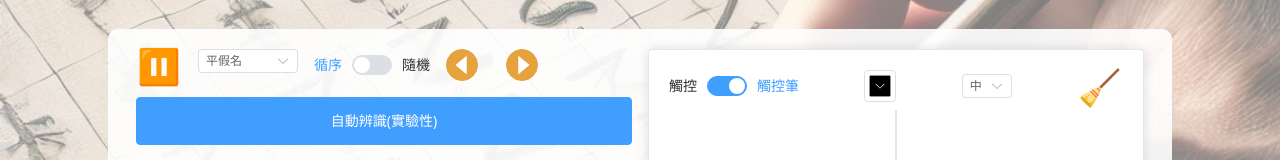
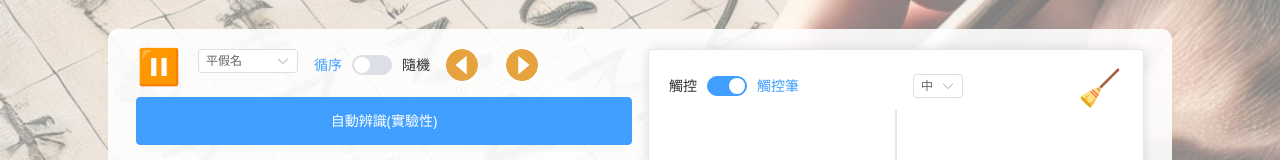
Before and after one commit to pseuder/myGojuon, a Vue app: page /listening in a window 1280 px wide. Shown: the part 141-301 px from the top of the page. Built offline with nearby package versions, Linux system fonts and the light colour scheme.

Commit message:
refactor: Remove commented out code in HandwritingCanvas.vue

```diff
--- a/src/components/HandwritingCanvas.vue
+++ b/src/components/HandwritingCanvas.vue
@@ -7,12 +7,12 @@
         inactive-text="觸控"
         @change="handleModeChange"
       />
-      <el-color-picker
+      <!-- <el-color-picker
         v-model="penColor"
         popper-class="my-color-picker"
         size="medium"
         @change="updatePenStyle"
-      />
+      /> -->
       <el-select
         v-model="penSize"
         placeholder="筆觸粗細"
```
